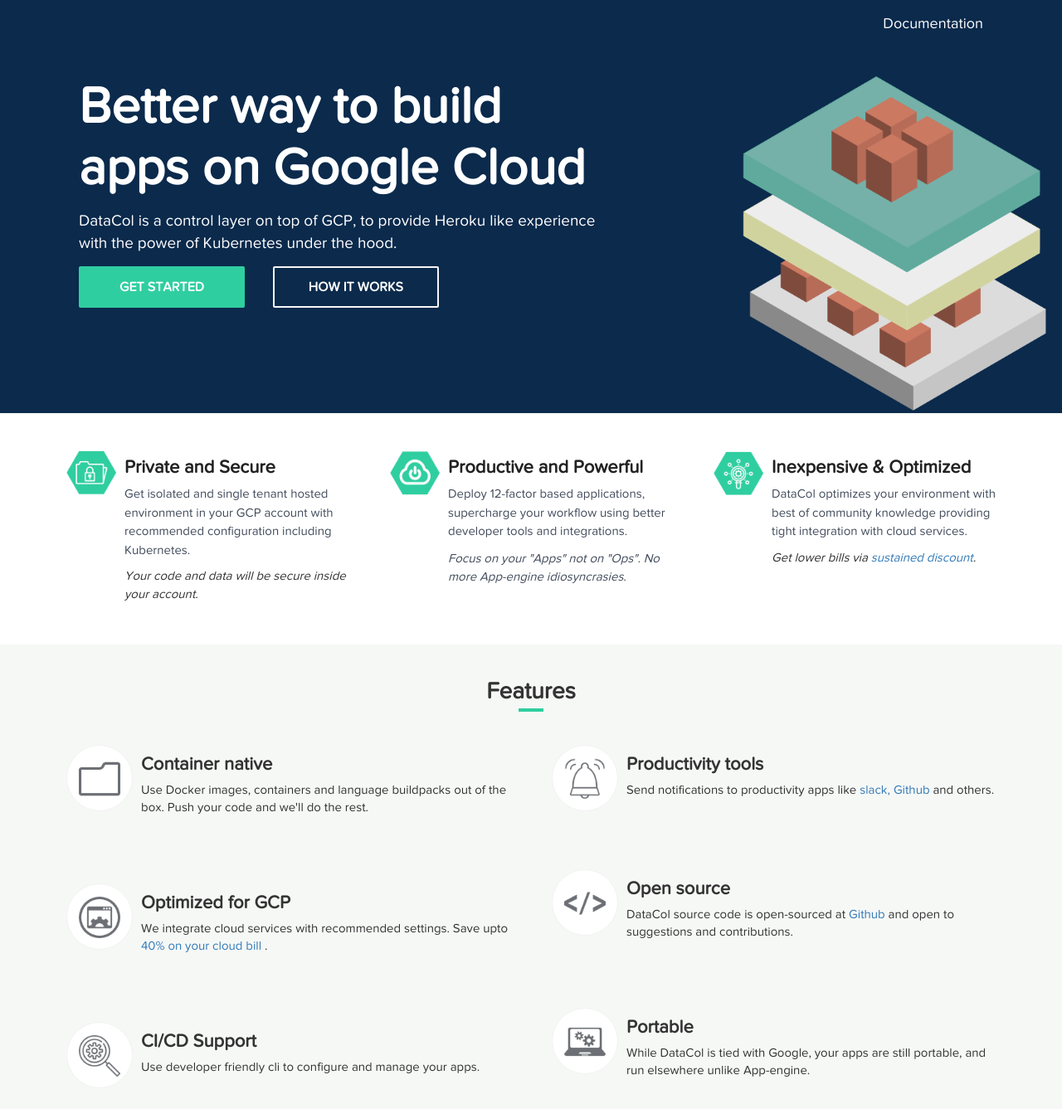
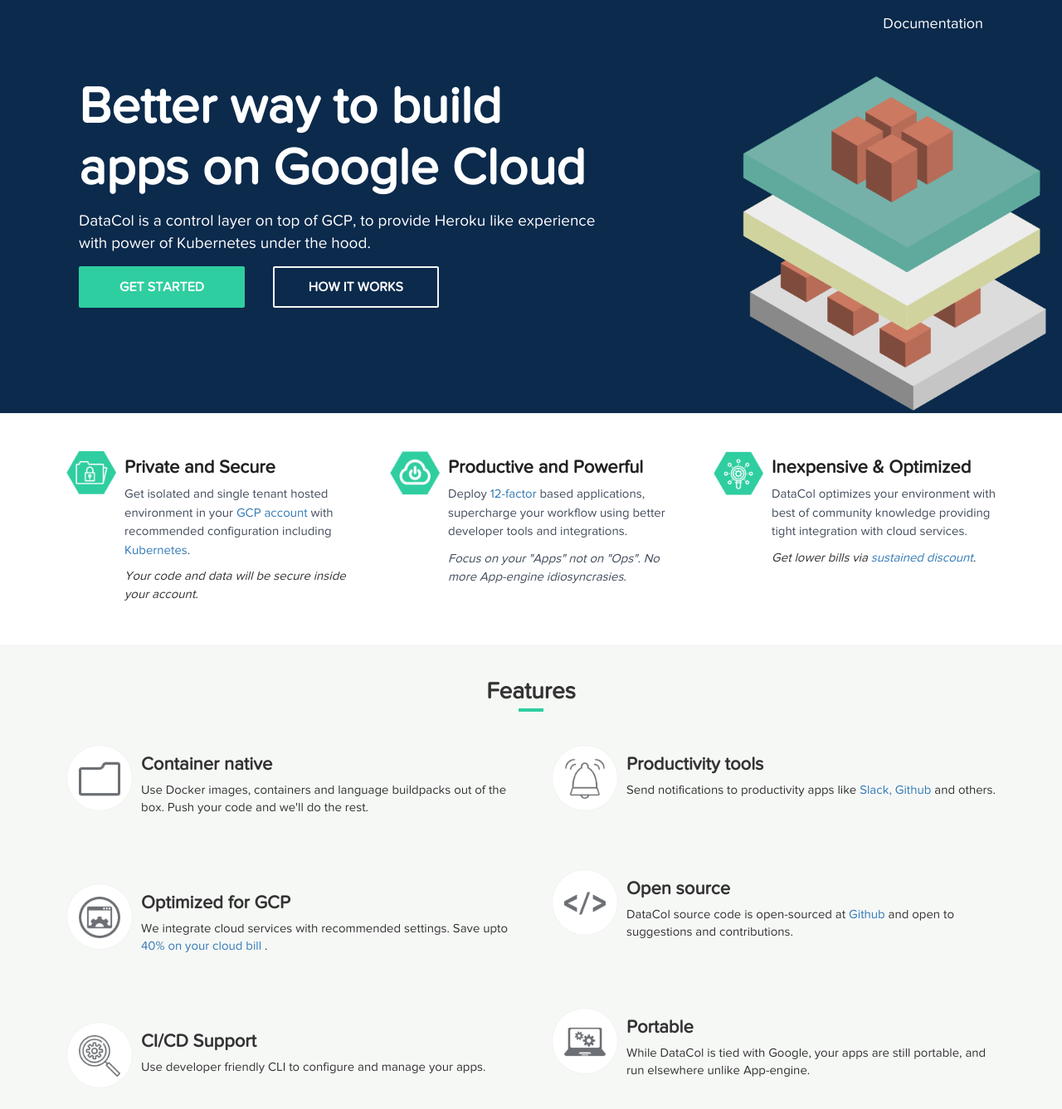
Before and after one commit to datacol-io/datacol-io.github.io, a Jekyll site: the page built from index.html, in a window 1280 px wide and 1400 px high. Shown: the top 1337 px of the window at 83% size. Built offline with Jekyll 4.4.1, drawn with Linux system fonts in a browser that asks for light colours; comment, search, counter and statistics services are not loaded; some of the changed text lies outside the part shown.

Commit message:
Typos fix and textual changes

```diff
--- a/_layouts/landing-page.html
+++ b/_layouts/landing-page.html
@@ -15,7 +15,7 @@
         <div class="container">
           <div class="banner-message">
             <h1>Better way to build apps on Google Cloud</h1>
-            <p>{{site.title}} is a control layer on top of GCP, to provide Heroku like experience with the power of Kubernetes under the hood.</p>
+            <p>{{site.title}} is a control layer on top of GCP, to provide Heroku like experience with power of Kubernetes under the hood.</p>
 
             <div class='banner-actions clearfix'>
               <a href="#try-modal" data-toggle="modal" class="btn btn-big bg-green">Get Started</a>
--- a/index.html
+++ b/index.html
@@ -9,7 +9,7 @@ layout: landing-page
 					<img src="/images/secure.png" alt="" />
 					<div class="why-item-txt">
 						<h4>Private and Secure</h4>
-						<p>Get isolated and single tenant hosted environment in your GCP account with recommended configuration including Kubernetes. </p>
+						<p>Get isolated and single tenant hosted environment in your <a href="https://console.cloud.google.com/" target="_blank">GCP account</a> with recommended configuration including <a href="https://cloud.google.com/container-engine/">Kubernetes</a>. </p>
 						<i> Your code and data will be secure inside your account. </i>
 					</div>
 				</div>
@@ -20,7 +20,7 @@ layout: landing-page
 					<img src="/images/powerfull.png" alt="" />
 					<div class="why-item-txt">
 						<h4>Productive and Powerful</h4>
-						<p>Deploy 12-factor based applications, supercharge your workflow using better developer tools and integrations.</p>
+						<p>Deploy <a href="https://12factor.net/" target="_blank"> 12-factor</a> based applications, supercharge your workflow using better developer tools and integrations.</p>
 						<p><i> Focus on your "Apps" not on "Ops". No more App-engine idiosyncrasies. </i></p>
 					</div>
 				</div>
@@ -66,7 +66,7 @@ layout: landing-page
 					<span class="feature-item-icon"><img src="/images/configure-tool.png" alt="" /></span>
 					<div class="feature-item-msg">
 						<h4>CI/CD Support</h4>
-						<p>Use developer friendly cli to configure and manage your apps.</p>
+						<p>Use developer friendly CLI to configure and manage your apps.</p>
 					</div>
 				</div>
 			</div>
@@ -76,15 +76,15 @@ layout: landing-page
 					<span class="feature-item-icon"><img src="/images/productivity-tools.png" alt="" /></span>
 					<div class="feature-item-msg">
 						<h4>Productivity tools</h4>
-						<p>Send notifications to productivity apps like <a href="https://slack.com" target="_blank">slack, </a>
-						<a href="https://github.com" target="_blank"> Github</a> and others.</p>
+						<p>Send notifications to productivity apps like <a href="https://slack.com" target="_blank">Slack, </a>
+						<a href="https://github.com" target="_blank">Github</a> and others.</p>
 					</div>
 				</div>
 				<div class="feature-item">
 					<span class="feature-item-icon"><img src="/images/open-source.png" alt="" /></span>
 					<div class="feature-item-msg">
 						<h4>Open source</h4>
-						<p>{{site.title}} source code is open-sourced at <a href="https://github.com/datacol-io" target="_blank"> Github </a> and open to suggestions and contributions.</p>
+						<p>{{site.title}} source code is open-sourced at <a href="https://github.com/datacol-io" target="_blank">Github</a> and open to suggestions and contributions.</p>
 					</div>
 				</div>
 				<div class="feature-item">
@@ -115,7 +115,7 @@ layout: landing-page
 						<div class="step-item">
 							<div class="step-item-msg">
 								<h4>Setup</h4> <hr>
-								<p>Get started by downloading our cli to create a stack. It will create a Kubernetes cluster and other resources in your GCP account. </p>
+								<p>Get started by downloading our CLI to create a stack. It will create a Kubernetes cluster and other resources in your GCP account. </p>
 								<p> You can deploy multiple apps in cluster and share services among them. </p>
 
 {% highlight shell %}
@@ -258,7 +258,7 @@ hello World
 
       <div class="modal-footer">
         <a class="btn bg-green" data-dismiss="modal" href="https://storage.googleapis.com/datacol-distros/osx" target="_blank">
-          Download cli
+          Download CLI
         </a>
       </div>
     </div>
```
Also changed, not shown: other parts of index.html (+4 -4 lines).
